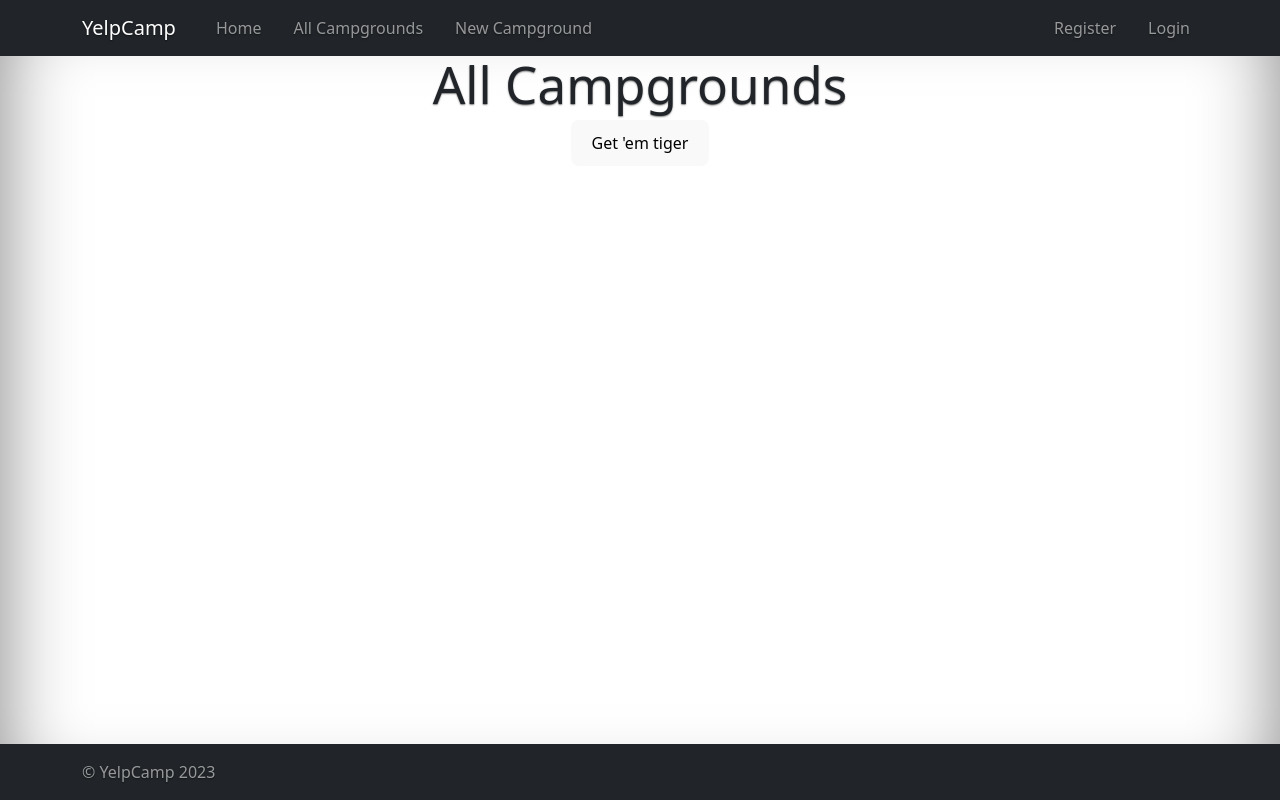
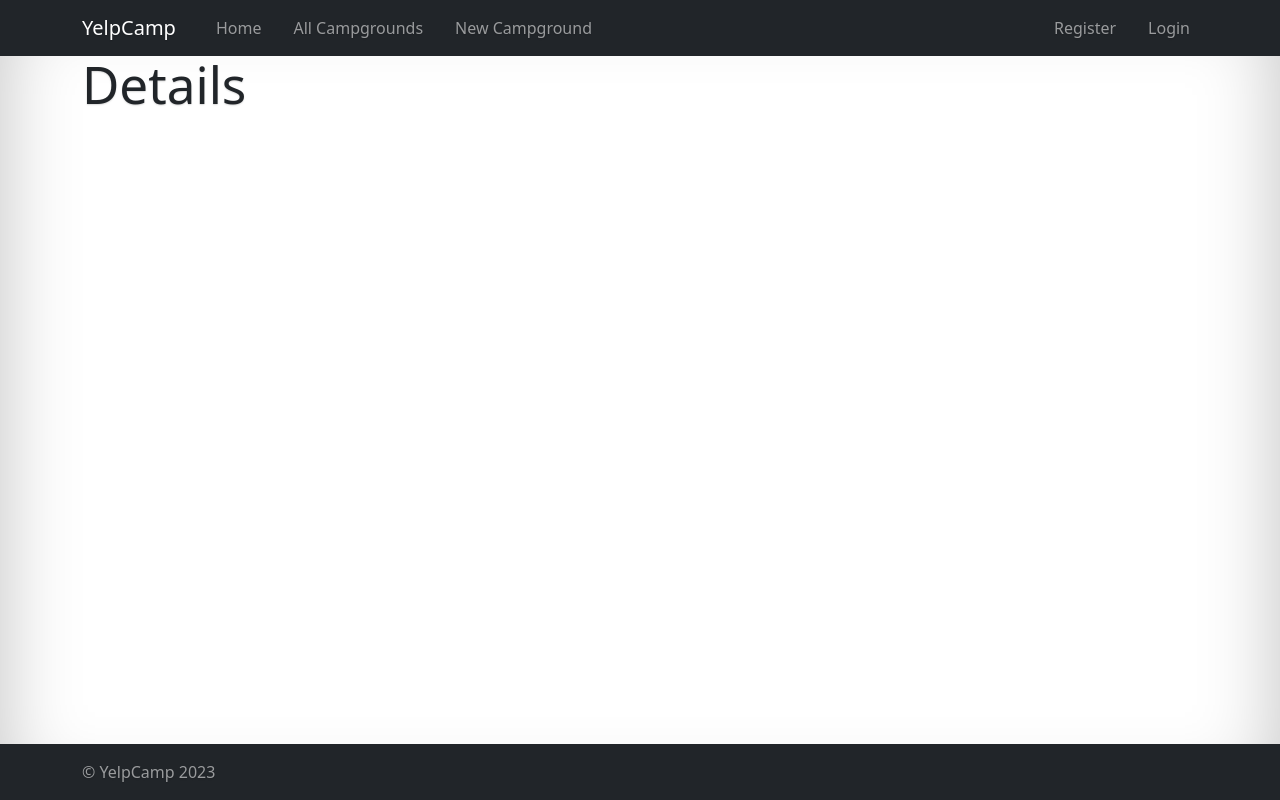
Before and after one commit to KamikazeWild/Campgrounds, a React (Vite) app: page /campgrounds/1 in a window 1280 px wide. Built offline with nearby package versions, Linux system fonts and the light colour scheme.

Commit message:
added CoreUI, Routes, campgrounds index page and view page

```diff
--- a/package.json
+++ b/package.json
@@ -9,11 +9,13 @@
 		"preview": "vite preview"
 	},
 	"dependencies": {
+		"@coreui/react": "^4.6.0",
 		"bootstrap": "^5.3.0-alpha1",
 		"mongodb": "^5.1.0",
 		"react": "^18.2.0",
 		"react-bootstrap": "^2.7.2",
-		"react-dom": "^18.2.0"
+		"react-dom": "^18.2.0",
+		"react-router-dom": "^6.9.0"
 	},
 	"devDependencies": {
 		"@types/react": "^18.0.27",
--- a/src/App.css
+++ b/src/App.css
@@ -1,7 +1,6 @@
 #root {
 	margin: 0 auto;
 	/* padding: 2rem; */
-	text-align: center;
 }
 
 @media (prefers-reduced-motion: no-preference) {
@@ -20,8 +19,8 @@ body {
 		url("https://images.unsplash.com/photo-1559521783-1d1599583485?ixlib=rb-1.2.1&ixid=eyJhcHBfaWQiOjEyMDd9&auto=format&fit=crop&w=1950&q=80"); */
 	background-size: cover;
 	background-position: center;
-	text-shadow: 0 0.05rem 0.1rem rgba(0, 0, 0, 0.5);
-	box-shadow: inset 0 0 5rem rgba(0, 0, 0, 0.5);
+	text-shadow: 0 0.05rem 0.1rem rgba(0, 0, 0, 0.15);
+	box-shadow: inset 0 0 5rem rgba(0, 0, 0, 0.25);
 }
 
 .nav-link {
--- a/src/App.jsx
+++ b/src/App.jsx
@@ -1,17 +1,25 @@
 import "./App.css";
 import "bootstrap/dist/css/bootstrap.min.css";
+
+import { BrowserRouter, Routes, Route } from "react-router-dom";
 
 import Navbar from "./partials/NavSticky";
 import Footer from "./partials/Footer";
 import Container from "react-bootstrap/Container";
 import AllCampgrounds from "./components/AllCampgrounds";
+import ViewCampground from "./components/ViewCampground";
 
 function App() {
 	return (
 		<div className="App">
 			<Navbar />
 			<Container>
-				<AllCampgrounds />
+				<BrowserRouter>
+					<Routes>
+						<Route path="/campgrounds" element={<AllCampgrounds />} />
+						<Route path="/campgrounds/:id" element={<ViewCampground />} />
+					</Routes>
+				</BrowserRouter>
 			</Container>
 			<Footer />
 		</div>
--- a/src/components/AllCampgrounds.jsx
+++ b/src/components/AllCampgrounds.jsx
@@ -1,16 +1,27 @@
-// import { MongoClient } from "mongodb";
+import { useEffect, useState } from "react";
+import Campground from "./Campground";
 
 const AllCampgrounds = () => {
+	const [campgrounds, setCampgrounds] = useState([]);
 	const getCampgrounds = async () => {
 		const res = await fetch("http://localhost:4000/getData");
-		const data = await res.json();
-		console.log(data);
+		const campgrounds = await res.json();
+		setCampgrounds(campgrounds);
+		// console.log(campgrounds);
 	};
+
+	useEffect(() => {
+		getCampgrounds();
+	});
 
 	return (
 		<div>
-			<h1>All Campgrounds</h1>
-			<button onClick={getCampgrounds}>Get 'em tiger</button>
+			<p className="fs-1 fw-bolder">All Campgrounds</p>
+			<button className="mb-3">Create New Campground</button>
+
+			{campgrounds.map((camp) => {
+				return <Campground camp={camp} key={camp._id} />;
+			})}
 		</div>
 	);
 };
--- /dev/null
+++ b/src/components/Campground.jsx
@@ -0,0 +1,45 @@
+import {
+	CCard,
+	CRow,
+	CCol,
+	CCardImage,
+	CCardBody,
+	CCardTitle,
+	CCardText,
+	CButton,
+} from "@coreui/react";
+
+const Campground = ({ camp }) => {
+	return (
+		<div>
+			<CCard className="mb-3" style={{ maxWidth: "90vw" }}>
+				<CRow className="g-0">
+					<CCol md={4}>
+						<CCardImage src="https://res.cloudinary.com/dw6xfylwa/image/upload/v1653005047/YelpCamp/no-image_gauquf.jpg" />
+					</CCol>
+
+					<CCol md={8}>
+						<CCardBody>
+							<CCardTitle>{camp.title}</CCardTitle>
+							<CCardText>{camp.description}</CCardText>
+							<CCardText>
+								<small className="text-medium-emphasis">
+									Last updated 3 mins ago
+								</small>
+							</CCardText>
+						</CCardBody>
+						<a
+							className="ms-3 btn btn-primary"
+							color="primary"
+							href={`/campgrounds/${camp._id}`}
+						>
+							View {camp.title}
+						</a>
+					</CCol>
+				</CRow>
+			</CCard>
+		</div>
+	);
+};
+
+export default Campground;
--- /dev/null
+++ b/src/components/ViewCampground.jsx
@@ -0,0 +1,9 @@
+const ViewCampground = () => {
+	return (
+		<div>
+			<h1>Details</h1>
+		</div>
+	);
+};
+
+export default ViewCampground;
--- a/src/partials/NavSticky.jsx
+++ b/src/partials/NavSticky.jsx
@@ -1,7 +1,6 @@
 import Container from "react-bootstrap/Container";
 import Nav from "react-bootstrap/Nav";
 import Navbar from "react-bootstrap/Navbar";
-import NavDropdown from "react-bootstrap/NavDropdown";
 
 const NavSticky = () => {
 	return (
@@ -11,13 +10,13 @@ const NavSticky = () => {
 				<Navbar.Toggle aria-controls="responsive-navbar-nav" />
 				<Navbar.Collapse id="responsive-navbar-nav">
 					<Nav className="me-auto">
-						<Nav.Link href="#home">Home</Nav.Link>
-						<Nav.Link href="#campgrounds">All Campgrounds</Nav.Link>
-						<Nav.Link href="#new">New Campground</Nav.Link>
+						<Nav.Link href="/home">Home</Nav.Link>
+						<Nav.Link href="/campgrounds">All Campgrounds</Nav.Link>
+						<Nav.Link href="/new">New Campground</Nav.Link>
 					</Nav>
 					<Nav>
-						<Nav.Link href="#register">Register</Nav.Link>
-						<Nav.Link href="#login">Login</Nav.Link>
+						<Nav.Link href="/register">Register</Nav.Link>
+						<Nav.Link href="/login">Login</Nav.Link>
 					</Nav>
 				</Navbar.Collapse>
 			</Container>
```
Also changed, not shown: 1 other file (tests, documents, lock files or other folders).
